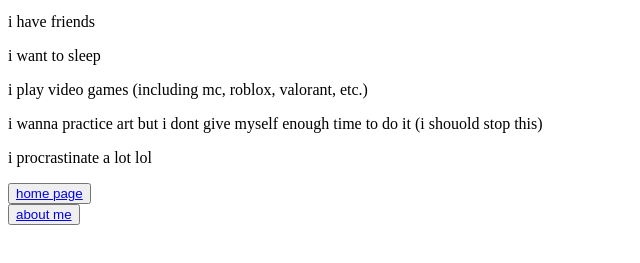
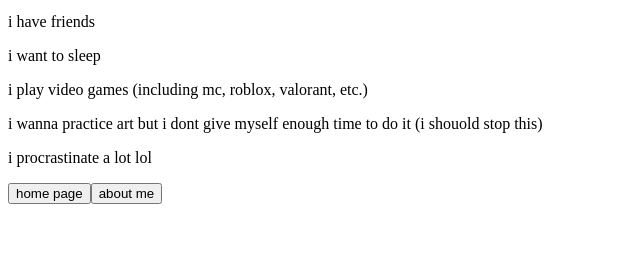
Before and after one commit to Enrico-Tabilin/website, a plain HTML site: page about-me.html in a window 1280 px wide. Shown: the part 101-364 px from the top of the page, without its empty margins (0-640 px from the left). Drawn offline with Linux system fonts and the light colour scheme.

Commit message:
button test 2

```diff
--- a/about-me.html
+++ b/about-me.html
@@ -12,5 +12,5 @@
         <p>i wanna practice art but i dont give myself enough time to do it (i shouold stop this)</p>
         <p>i procrastinate a lot lol</p>
     </body>
-    <footer><button><a href="./index.html">home page</a></button><br><button><a href="./about-me.html">about me</a></button></footer>
+    <footer><a href="./index.html"><button>home page</button></a><a href="./about-me.html"><button>about me</button></a></footer>
 </html>
```
